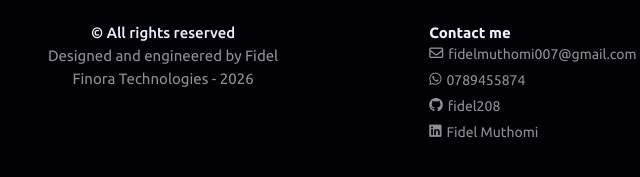
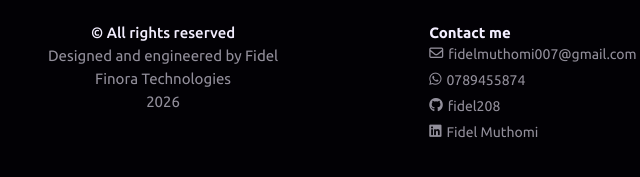
Before and after one commit to fidel208/portfolio, a plain HTML site: page frontend/index.html in a window 1280 px wide. Shown: the part 3025-3202 px from the top of the page, 183-823 px from the left. Drawn offline with nearby package versions, Linux system fonts and the light colour scheme; a web font is replaced by a local one.

Commit message:
year auto

```diff
--- a/frontend/index.html
+++ b/frontend/index.html
@@ -259,7 +259,8 @@
       <div class="right">
         <p>&copy; All rights reserved</p>
         <p>Designed and engineered by Fidel</p>
-        <p>Finora Technologies - 2026</p>
+        <p>Finora Technologies</p>
+        <p id="year"></p>
       </div>
       <div class="contact-links-box">
         <h3>Contact me</h3>
--- a/frontend/script.js
+++ b/frontend/script.js
@@ -84,7 +84,9 @@ if (contactForm && formStatus) {
           "Message sent successfully! Thank you for reaching out.";
 
         if (userNumber) {
-          fetch("https://portfolio-backend-op78.onrender.com/api/portfolio-contact", {
+          fetch(
+            "https://portfolio-backend-op78.onrender.com/api/portfolio-contact",
+            {
               method: "POST",
               headers: {
                 "Content-Type": "application/json",
@@ -93,7 +95,8 @@ if (contactForm && formStatus) {
                 userNumber: userNumber,
                 userName: userName,
               }),
-          })
+            },
+          )
             .then((res) => res.json())
             .then((data) => console.log("SMS API Triggered:", data))
             .catch((err) =>
@@ -121,3 +124,10 @@ if (contactForm && formStatus) {
       });
   });
 }
+
+function getYear() {
+  const yearText = document.getElementById("year");
+  yearText.textContent = new Date().getFullYear();
+}
+
+getYear();
```
Lines whose indentation alone changed are shown as unchanged.
